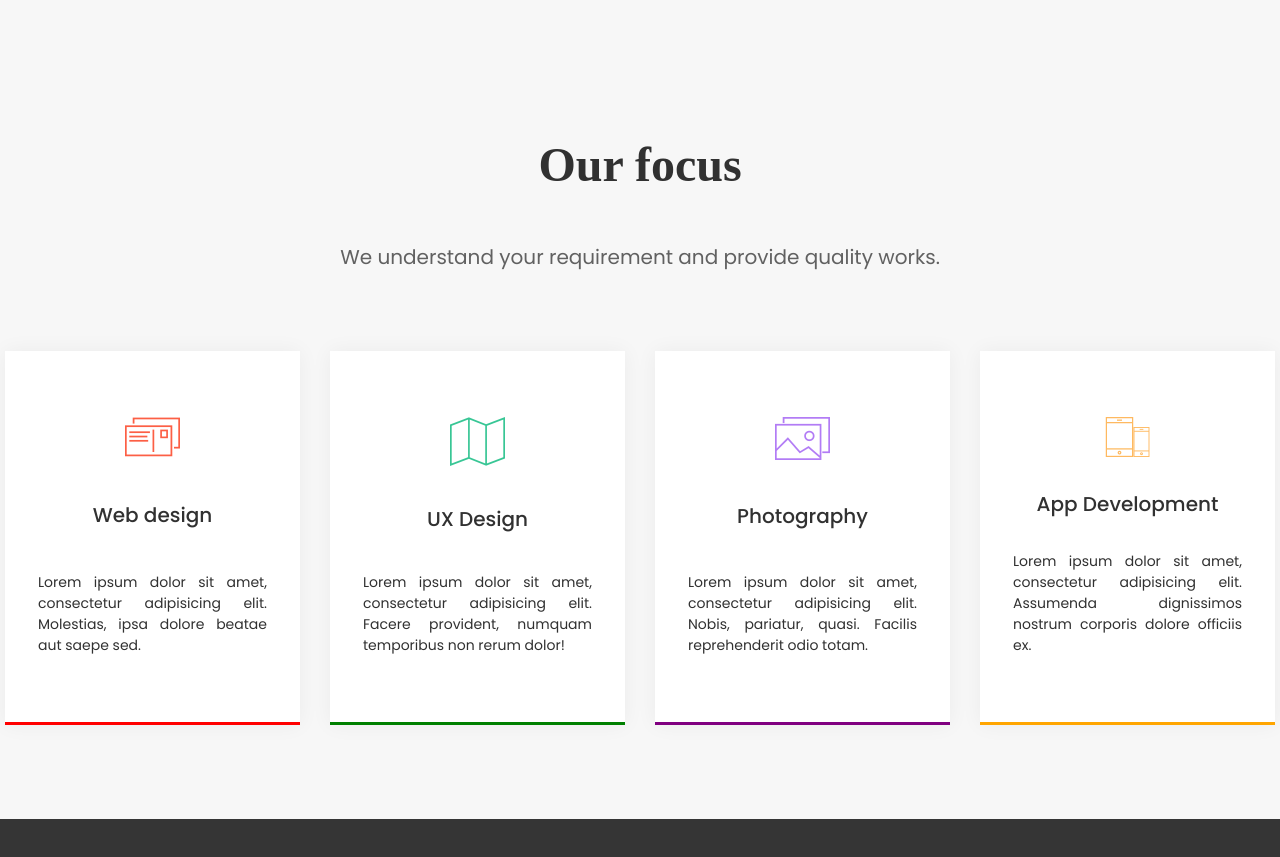
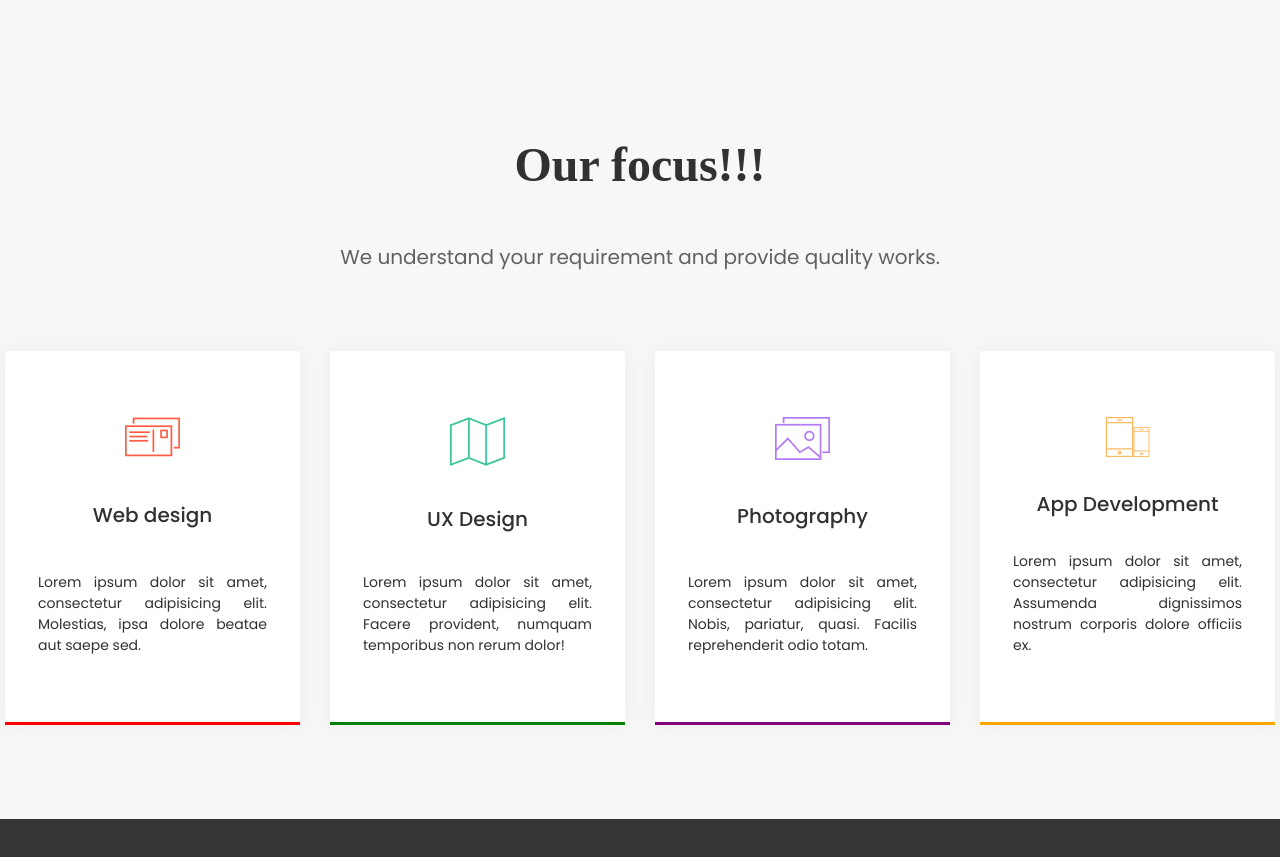
Before and after one commit to Sijozhka/myport, a website: page src/index.html in a window 1280 px wide. Shown: the part 1780-2637 px from the top of the page. Drawn offline with nearby package versions, Linux system fonts and the light colour scheme; files that its build step writes are made by us from their sources; files whose address does not match are found by name.

Commit message:
Update index.html

```diff
--- a/src/index.html
+++ b/src/index.html
@@ -59,7 +59,7 @@
 	<section class="ourfocus">
 		<div class="ourfocus__block">
 			<div class="ourfocus__row">
-				<h2 class="ourfocus__title">Our focus</h2>
+				<h2 class="ourfocus__title">Our focus!!!</h2>
 				<p class="ourfocus__par">We understand your requirement and provide quality works.</p>
 				<div class="ourfocus__grid">
 					<div class="ourfocus__col one">
```
